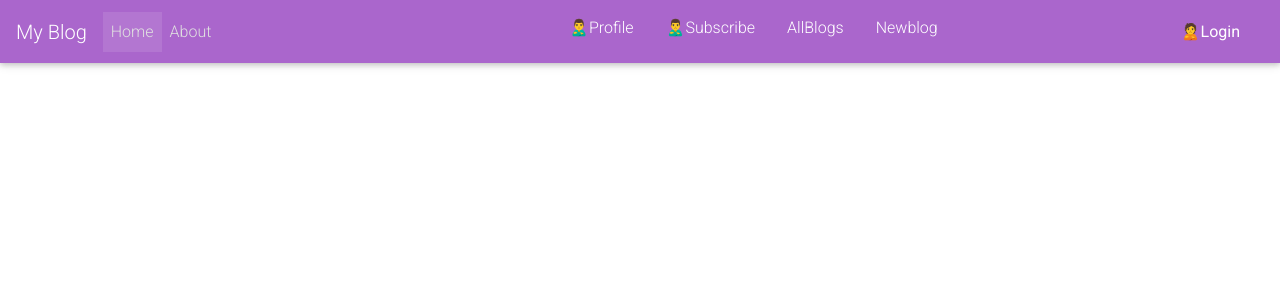
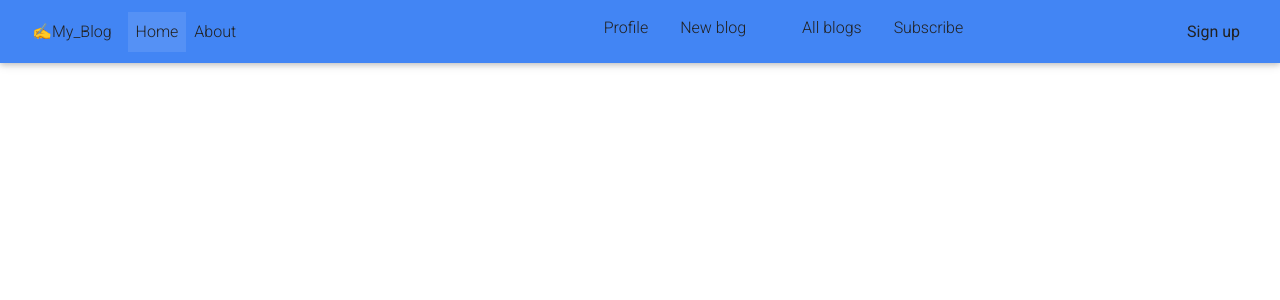
Before and after one commit to FestusMutie/blog_post, a Python web app: template app/templates/index.html in a window 1280 px wide. Shown: the top 300 px of the page. Run offline with Jinja, Linux system fonts and the light colour scheme; the template is opened without the code that fills it, so the values that code supplies are empty; some libraries are stand-ins or nearby versions.

Commit message:
update navbar file

```diff
--- a/app/main/views.py
+++ b/app/main/views.py
@@ -138,7 +138,7 @@ def subscriber():
         subscriber= Subscriber(email=subscriber_form.email.data,name = subscriber_form.name.data)
         db.session.add(subscriber)
         db.session.commit()
-        mail_message("Welcome to MyBlog","email/subscriber",subscriber.email,subscriber=subscriber)
+        mail_message("Welcome to MyBlog",subscriber.email,subscriber=subscriber)
         title= "MyBlog"
         return render_template('index.html',title=title, blog=blog, getquotes = getquotes)
     subscriber = Blog.query.all()
--- a/app/templates/auth/login.html
+++ b/app/templates/auth/login.html
@@ -17,7 +17,7 @@
       {% endfor %}
       <!-- Login form -->
       {{wtf.quick_form(login_form)}}
-      <p> Don't have an account? <a href="{{url_for('auth.register')}}">Sign up here</a></p>
+      <p> New user? <a href="{{url_for('auth.register')}}">Sign up</a></p>
      </div>
      <div clas="col-md-2"> </div>
     </div>
--- a/app/templates/index.html
+++ b/app/templates/index.html
@@ -4,29 +4,30 @@
 {% endblock %}
 {% block content %}
 {% for quote in getquotes %}
-<div class="container-fluid" style="font-size: 20px; font-family: 'Merienda', cursive;  padding-top: 40px;">
-    <div class="jumbotron hjumbo">
-        <div class="overlay">
-            <h1 class="text-center text-bold" style="color: rgb(0, 255, 55);">"Karibu kwa Mtandao"</h1>
-        </div>
-    </div>
+<div class="container-fluid" style="font-size: 25px; font-family: 'Helvetica Neue';  padding-top: 40px;">
+
+
+            <h1 class="text-center" style="color: gray">"Karibu kwa Mtandao"</h1>
+
+
 
     <div>
         <div class="card card-image">
-            <div class="text-white text-center unique-color py-5 px-4">
-                <div class="py-5">
+            <div class="text-white text-center py-5 px-4">
+                <div class="py-5" style="background-image: url('https://images.unsplash.com/photo-1559163499-413811fb2344?ixid=MnwxMjA3fDB8MHxwaG90by1wYWdlfHx8fGVufDB8fHx8&ixlib=rb-1.2.1&auto=format&fit=crop&w=750&q=80');">
 
-                    <h5 class="h5 purple-text"><i class="fas fa-comment fa-fw"></i>Blogging refers to writing, photography, and other media that's self-published online..</h5>
+<a class="btn grey-gradient" aria-haspopup="true" aria-expanded="false"
+                        href="{{url_for('main.allBlogs')}}">Click here to view all Blogs</a>
+                    <h5 class="h5 red-text">Blogging refers to writing, photography, and other media that's self-published online..</h5>
                     <h2 class="card-title h2 my-4 py-2">{{quote.author}}</h2>
                     <p class="mb-4 pb-2 px-md-5 mx-md-5">{{quote.quote}}</p>
-                    <a class="btn purple-gradient" aria-haspopup="true" aria-expanded="false"
-                        href="{{url_for('main.allBlogs')}}"><i class="fa fa-eye"></i> Click here to view all Blogs</a>
+
 
                 </div>
             </div>
         </div>
     </div>
-    <footer class="page-footer font-small dark secondary-color">
+    <footer class="page-footer font-small dark primary-color">
 
         <div class="footer-copyright text-center py-3">© Festus 2021 Copyright|
             <a href="#"> MyBlog</a>
--- a/app/templates/navbar.html
+++ b/app/templates/navbar.html
@@ -1,8 +1,8 @@
 <!--Navbar-->
-<nav class="navbar navbar-expand-lg navbar-dark secondary-color">
+<nav class="navbar navbar-expand-lg navbar-dark primary-color">
 
     <!-- Navbar brand -->
-    <a class="navbar-brand" href="/">My Blog
+    <a class="nav-link text-dark" href="/">✍️My_Blog
         <span class="sr-only">(current)</span>
     </a>
 
@@ -16,30 +16,28 @@
 
         <ul class="navbar-nav mr-auto">
             <li class="nav-item active">
-                <a class="nav-link text-light" href="/">Home <span
+                <a class="nav-link text-dark" href="/">Home <span
                         class="sr-only">(current)</span></a>
             </li>
             <li class="nav-item">
-                <a class="nav-link text-light" href="{{ url_for('main.about') }}">About</a>
+                <a class="nav-link text-dark" href="{{ url_for('main.about') }}">About</a>
             </li>
         </ul>
 
         <ul class="navbar-nav ml-auto">
 
             <li>
-              <a class="nav-link text-white pr-4" aria-haspopup="true" aria-expanded="false" href="{{url_for('main.profile',uname=current_user.username)}}">🙎‍♂️Profile</a>
-            </li>
-
-            <li>
-                <a class="nav-link text-white pr-4" aria-haspopup="true" aria-expanded="false" href="{{url_for('main.subscriber',uname=current_user.username)}}">🙎‍♂️Subscribe</a>
-            </li>
-
-            <li>
-              <a class="nav-link text-white pr-4" aria-haspopup="true" aria-expanded="false" href = "{{url_for('main.allBlogs')}}">AllBlogs</a>
+              <a class="nav-link text-dark pr-4" aria-haspopup="true" aria-expanded="false" href="{{url_for('main.profile',uname=current_user.username)}}">Profile</a>
             </li>
             <li>
-              <a class="nav-link text-white pr-5" aria-haspopup="true" aria-expanded="false" href = "{{url_for('main.newBlog')}}">Newblog</a>
+              <a class="nav-link text-dark pr-5" aria-haspopup="true" aria-expanded="false" href = "{{url_for('main.newBlog')}}">New blog</a>
             </li>
+            <li>
+              <a class="nav-link text-dark pr-4" aria-haspopup="true" aria-expanded="false" href = "{{url_for('main.allBlogs')}}">All blogs</a>
+            </li>
+            <li>
+              <a class="nav-link text-dark pr-4" aria-haspopup="true" aria-expanded="false" href="{{url_for('main.subscriber',uname=current_user.username)}}">Subscribe</a>
+          </li>
         </ul>
 
       <ul class="navbar-nav ml-auto">
@@ -48,9 +46,9 @@
           <a class="nav-link dropdown-toggle" id="navbarDropdownMenuLink" data-toggle="dropdown"
             aria-haspopup="true" aria-expanded="false" href = "/">{{current_user.username}}</a>
           <div class="dropdown-menu dropdown-primary" aria-labelledby="navbarDropdownMenuLink">
-            <a class="dropdown-item" href="{{url_for('auth.logout')}}">🙎Logout</a>
+            <a class="dropdown-item" href="{{url_for('auth.logout')}}">Logout</a>
             {% else %}
-            <a class="dropdown-item text-white" href="{{url_for('auth.login')}}">🙎Login</a>
+            <a class="dropdown-item text-dark" href="{{url_for('auth.login')}}">Sign up</a>
             {%endif%}
           </div>
         </li>
```
Also changed, not shown: app/templates/about.html (+5 -5 lines), app/templates/blogs.html (+5 -5 lines), app/templates/profile/profile.html (+4 -4 lines), app/templates/subscribe.html (renamed from app/templates/email/subscribe.html).
